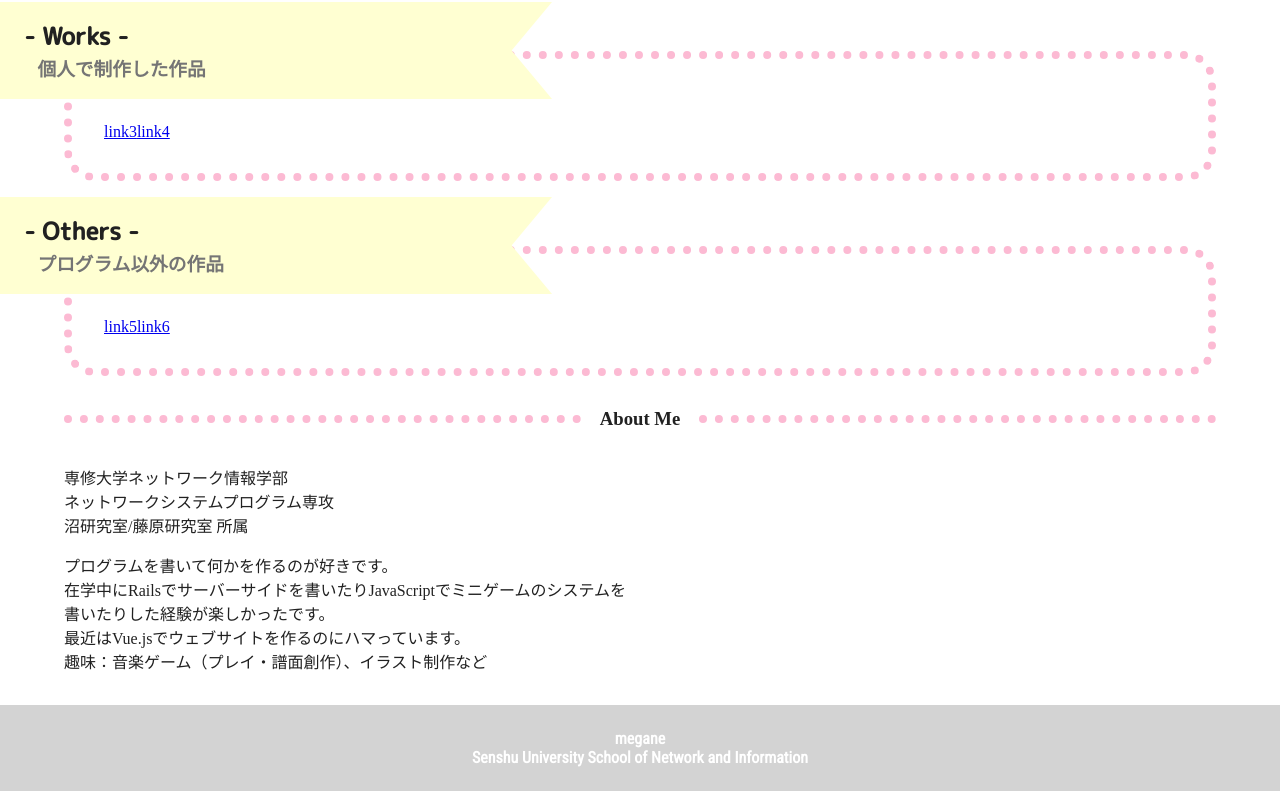
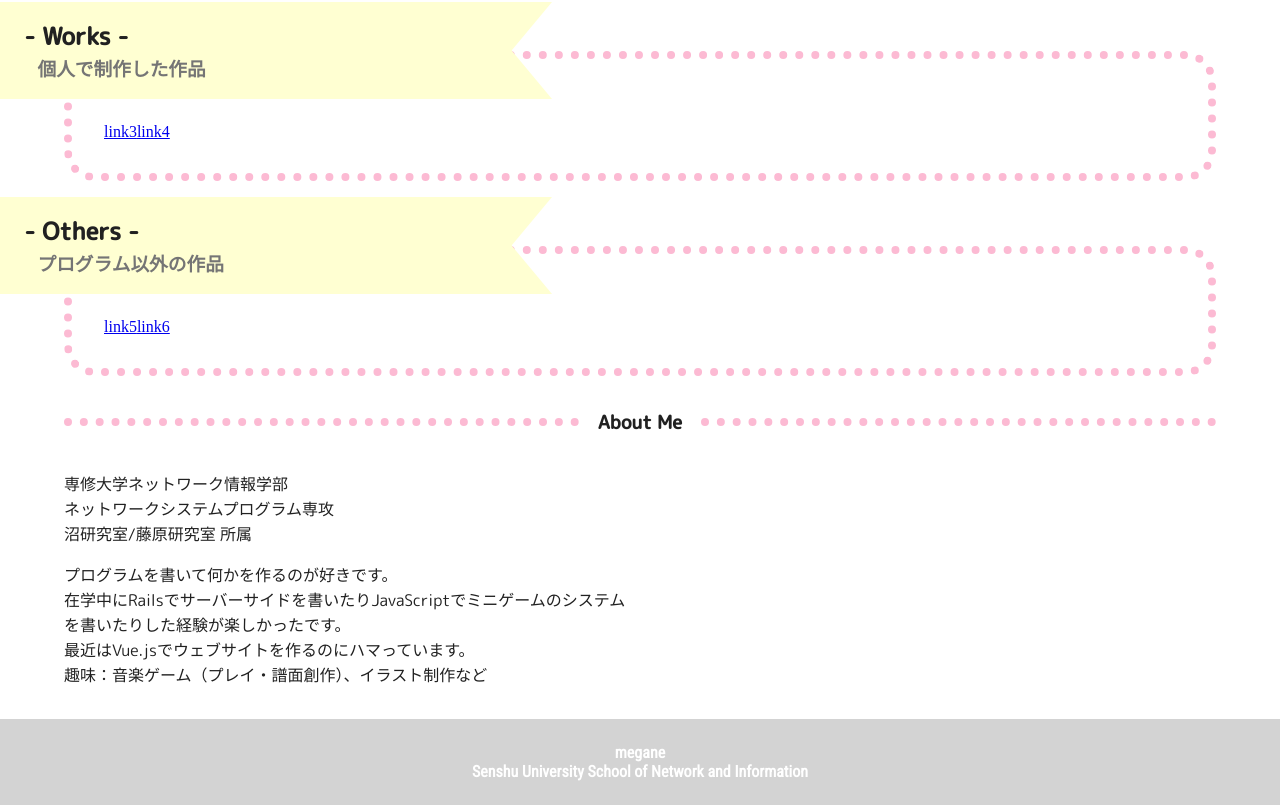
Before and after one commit to ne30MEGANE/ne30MEGANE.github.io, a Vue app: page /#/ in a window 1280 px wide. Shown: the part 382-1187 px from the top of the page. Built offline with nearby package versions, Linux system fonts and the light colour scheme; a web font is replaced by a local one; what vue-head would draw is missing.

Commit message:
aboutのフォント指定

```diff
--- a/src/components/About.vue
+++ b/src/components/About.vue
@@ -33,6 +33,7 @@ export default {
 .about{
   margin: 1em 5%;
   color: $text_main;
+  font-family: 'M PLUS Rounded 1c', sans-serif;
 
   h3{
     position: relative;
```
